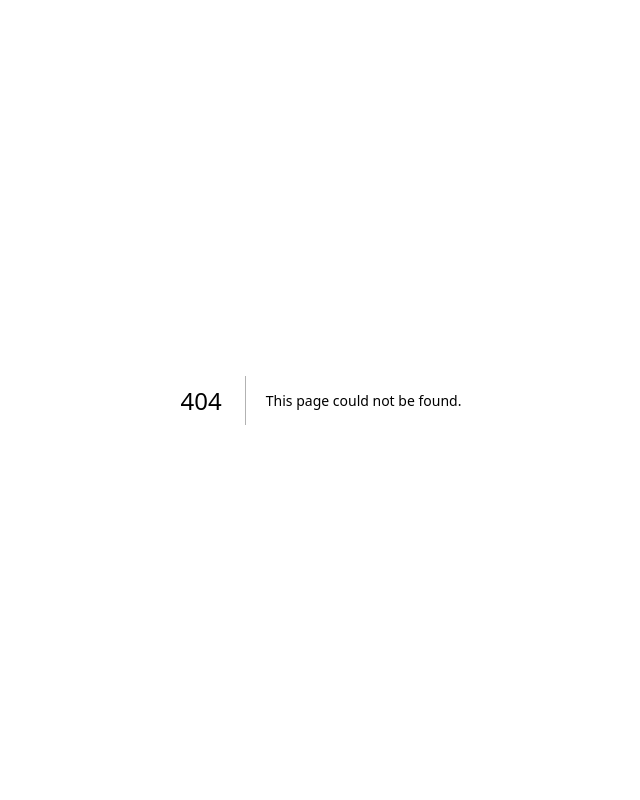
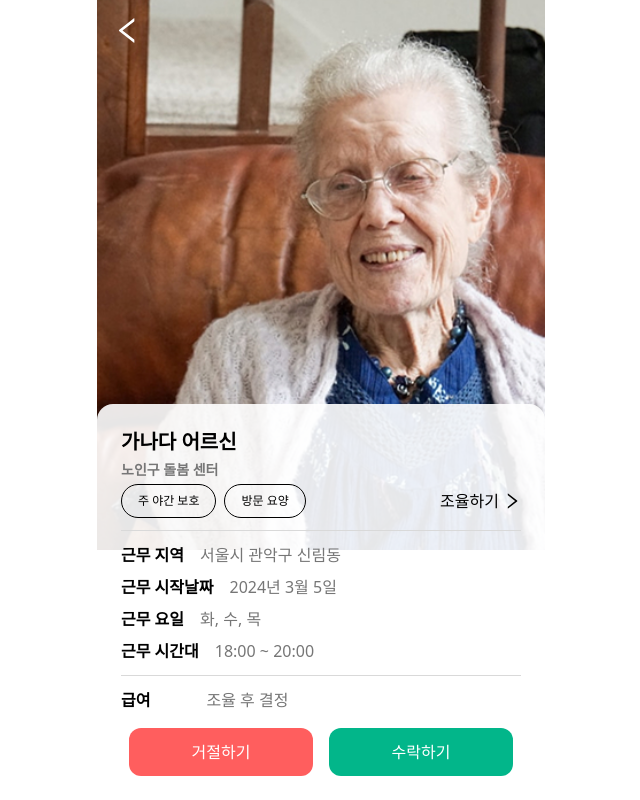
Before and after one commit to blaybus-mvp8-careit/CareIt_FE, a Next.js app: page /detail/1 in a window 1280 px wide. Before the commit this address had no page. Shown: the whole page, without its empty margins (319-959 px from the left). Built offline with nearby package versions, Linux system fonts and the light colour scheme.

Commit message:
feat: 메인서비스-상세보기 화면 구현

```diff
--- /dev/null
+++ b/src/app/detail/[id]/page.tsx
@@ -0,0 +1,13 @@
+import ImageSection from '@/components/detail/imageSection'
+import InfoSection from '@/components/detail/infoSection'
+
+export default function DetailPage() {
+  return (
+    <main className='relative h-screen w-full'>
+      <ImageSection />
+      <article className='absolute bottom-0 w-full rounded-t-2xl bg-[#FFFFFFE6] p-6'>
+        <InfoSection />
+      </article>
+    </main>
+  )
+}
--- a/src/app/layout.tsx
+++ b/src/app/layout.tsx
@@ -37,7 +37,7 @@ export default function RootLayout({
       >
         <QueryClientProvider client={queryClient}>
           <ThemeProvider theme={theme}>
-            <div className='min-h-screen w-full max-w-md px-4 md:px-6'>{children}</div>
+            <div className='min-h-screen w-full max-w-md'>{children}</div>
             <ReactQueryDevtools initialIsOpen={false} />
           </ThemeProvider>
         </QueryClientProvider>
--- /dev/null
+++ b/src/components/detail/imageSection.tsx
@@ -0,0 +1,18 @@
+'use client'
+
+import { LeftOutlined } from '@ant-design/icons'
+import Image from 'next/image'
+import { useRouter } from 'next/navigation'
+
+export default function ImageSection() {
+  const router = useRouter()
+  return (
+    <section className='relative h-[550px] w-full'>
+      <LeftOutlined
+        onClick={() => router.back()}
+        className='absolute left-4 top-4 z-10 cursor-pointer text-[29px] text-white'
+      />
+      <Image src='/image/detail-profile.jpg' alt='image' fill className='object-cover' />
+    </section>
+  )
+}
--- /dev/null
+++ b/src/components/detail/infoSection.tsx
@@ -0,0 +1,85 @@
+'use client'
+
+import { useState } from 'react'
+import { RightOutlined } from '@ant-design/icons'
+import NegotiationModal from '@/components/detail/negotiationModal'
+
+const detailData = {
+  title: '가나다 어르신',
+  center: '노인구 돌봄 센터',
+  centerPhone: '010-1234-5678',
+  services: ['주 야간 보호', '방문 요양'],
+  workDetails: [
+    { label: '근무 지역', value: '서울시 관악구 신림동' },
+    { label: '근무 시작날짜', value: '2024년 3월 5일' },
+    { label: '근무 요일', value: '화, 수, 목' },
+    { label: '근무 시간대', value: '18:00 ~ 20:00' },
+  ],
+  salary: '조율 후 결정',
+}
+
+export default function InfoSection() {
+  const [isModalOpen, setIsModalOpen] = useState(false)
+
+  return (
+    <>
+      <header>
+        <h1 className='text-xl font-bold'>{detailData.title}</h1>
+        <p className='py-1 text-sm font-semibold text-textGray'>{detailData.center}</p>
+        <div className='flex justify-between'>
+          <div className='flex gap-2'>
+            {detailData.services.map((service, index) => (
+              <span key={index} className='rounded-full border border-[#000000] px-4 py-2 text-xs'>
+                {service}
+              </span>
+            ))}
+          </div>
+          <button
+            type='button'
+            className='flex items-center gap-1'
+            onClick={() => setIsModalOpen(true)}
+          >
+            <p>조율하기</p>
+            <RightOutlined className='text-[18px]' />
+          </button>
+        </div>
+      </header>
+      <hr className='my-3 border-buttonGray' />
+      <ul className='flex flex-col gap-2'>
+        {detailData.workDetails.map((item, index) => (
+          <li key={index} className='flex gap-4'>
+            <p className='font-bold'>{item.label}</p>
+            <p className='text-textGray'>{item.value}</p>
+          </li>
+        ))}
+      </ul>
+      <hr className='my-3 border-buttonGray' />
+      <footer>
+        <div className='mb-4 flex gap-14'>
+          <p className='font-bold'>급여</p>
+          <p className='text-textGray'>{detailData.salary}</p>
+        </div>
+        <div className='flex gap-4 px-2'>
+          <button
+            type='button'
+            className='bg-customRed hover:bg-customLightRed w-1/2 rounded-xl py-3 text-white'
+          >
+            거절하기
+          </button>
+          <button
+            type='button'
+            className='w-1/2 rounded-xl bg-customGreen py-3 text-white hover:bg-customLightGreen'
+          >
+            수락하기
+          </button>
+        </div>
+      </footer>
+      <NegotiationModal
+        isOpen={isModalOpen}
+        onClose={() => setIsModalOpen(false)}
+        center={detailData.center}
+        centerPhone={detailData.centerPhone}
+      />
+    </>
+  )
+}
--- /dev/null
+++ b/src/components/detail/negotiationModal.tsx
@@ -0,0 +1,45 @@
+import { PhoneFilled } from '@ant-design/icons'
+
+interface NegotiationModalProps {
+  isOpen: boolean
+  onClose: () => void
+  center: string
+  centerPhone: string
+}
+
+export default function NegotiationModal({
+  isOpen,
+  onClose,
+  center,
+  centerPhone,
+}: NegotiationModalProps) {
+  if (!isOpen) return null
+
+  return (
+    <div className='fixed inset-0 flex items-center justify-center bg-[#3c3c3c85]'>
+      <div className='w-[90%] max-w-[350px] rounded-2xl bg-white p-6 shadow-lg'>
+        <h1 className='text-xl font-bold'>{center}</h1>
+        <div className='mb-4 mt-2 flex gap-2'>
+          <PhoneFilled />
+          <p>{centerPhone}</p>
+        </div>
+        <div className='flex w-full gap-4'>
+          <button
+            type='button'
+            className='w-1/2 rounded-full bg-buttonGray py-1 font-semibold hover:bg-gray-300'
+            onClick={onClose}
+          >
+            닫기
+          </button>
+          <button
+            type='button'
+            className='w-1/2 rounded-full bg-customGreen font-semibold text-white hover:bg-customLightGreen'
+            onClick={onClose}
+          >
+            전화하기
+          </button>
+        </div>
+      </div>
+    </div>
+  )
+}
--- a/tailwind.config.ts
+++ b/tailwind.config.ts
@@ -17,6 +17,8 @@ export default {
         customLightGreen: '#02B68AE6',
         customBlue: '#018ABE',
         customLightBlue: '#018ABEE6',
+        customRed: '#FF5E5E',
+        customLightRed: '#FF5E5EE6',
         buttonGray: '#D9D9D9',
         barGray: '#B4B4B489',
         textGray: '#767676',
```
Also changed, not shown: public/image/detail-profile.jpg (added).
